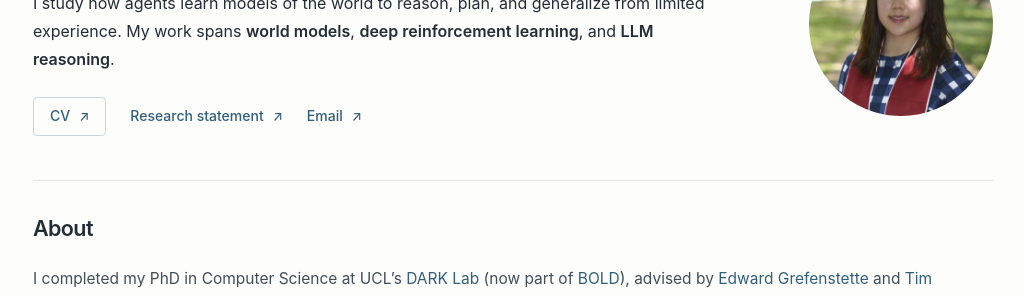
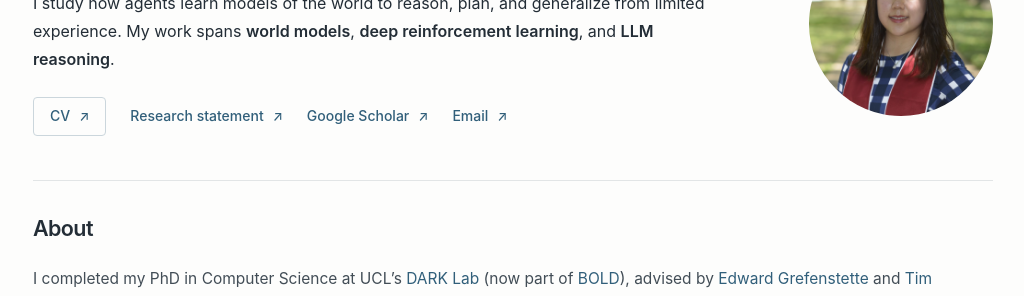
Before and after one commit to ycxuyingchen/ycxuyingchen.github.io, a Jekyll site: the page built from index.markdown, in a window 1280 px wide. Shown: the part 241-537 px from the top of the page, without its empty margins (127-1151 px from the left). Built offline with Jekyll 4.4.1, drawn with Linux system fonts in a browser that asks for light colours.

Commit message:
Add Google Scholar profile link

```diff
--- a/_config.yml
+++ b/_config.yml
@@ -30,7 +30,7 @@ url: "https://ycxuyingchen.github.io" # the base hostname & protocol for your si
 # github_username:  yukichul
 minima:
   social_links:
-    google_scholar_id: -JbfMp6gAAAAJ
+    google_scholar_id: JbfMp6gAAAAJ
     github: ycxuyingchen
     twitter: YingchenX
     instagram: ycxuxu
--- a/index.markdown
+++ b/index.markdown
@@ -13,6 +13,7 @@ I study how agents learn models of the world to reason, plan, and generalize fro
 <div class="profile-links">
 <a class="primary-link" href="{{ '/cv_yingchen_xu_202609.pdf' | relative_url }}">CV <span aria-hidden="true">↗</span></a>
 <a href="{{ '/research_statement_202601.pdf' | relative_url }}">Research statement <span aria-hidden="true">↗</span></a>
+<a href="https://scholar.google.com/citations?user=JbfMp6gAAAAJ&amp;hl=en">Google Scholar <span aria-hidden="true">↗</span></a>
 <a href="mailto:{{ site.author.email }}">Email <span aria-hidden="true">↗</span></a>
 </div>
 </div>
```
